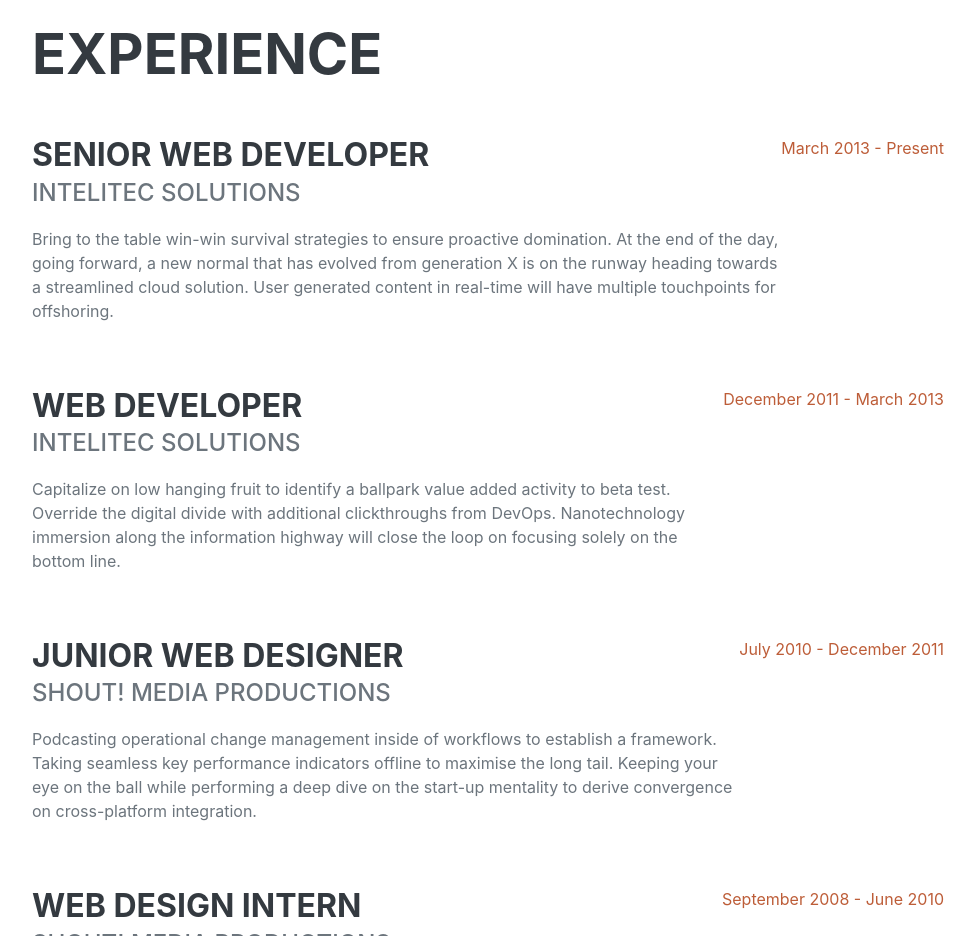
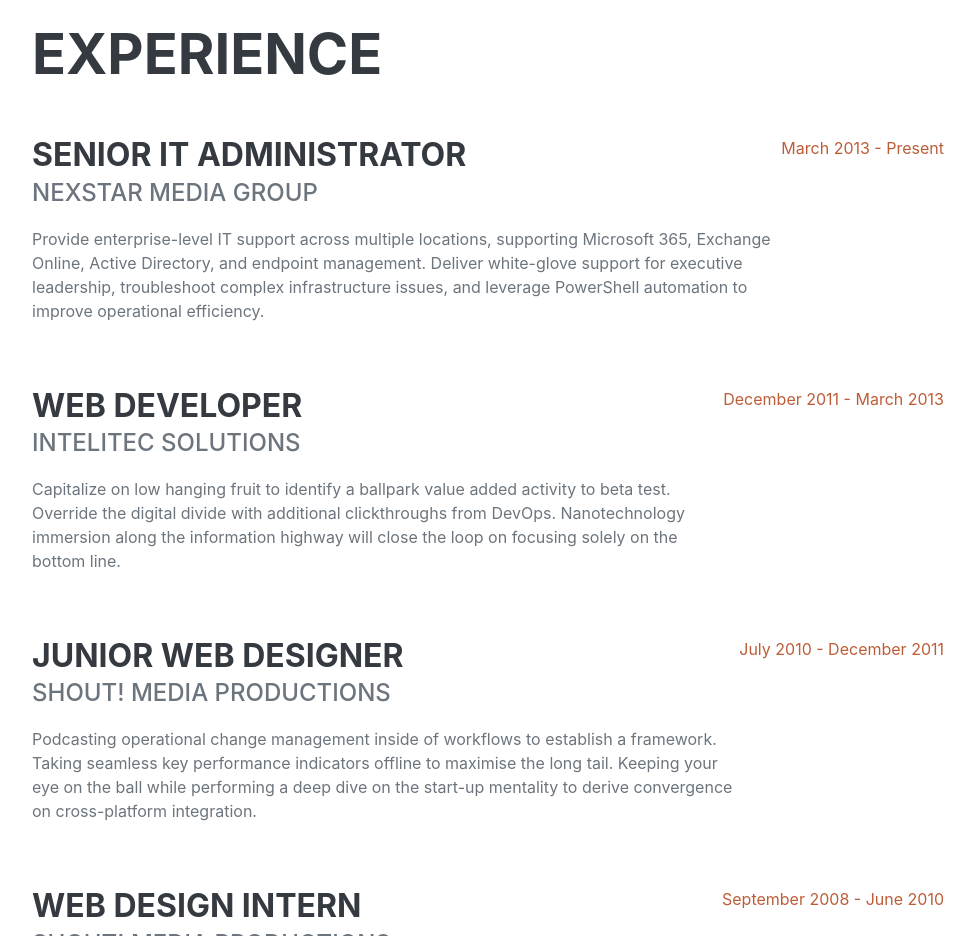
Before and after one commit to pbrown1552/tech-brown, a website: page index.html in a window 1280 px wide. Shown: the part 860-1796 px from the top of the page, without its empty margins (288-1263 px from the left). Drawn offline with nearby package versions, Linux system fonts and the light colour scheme; files that its build step writes are made by us from their sources; a web font is replaced by a local one.

Commit message:
Add files via upload

```diff
--- a/index.html
+++ b/index.html
@@ -61,9 +61,9 @@
                     <h2 class="mb-5">Experience</h2>
                     <div class="d-flex flex-column flex-md-row justify-content-between mb-5">
                         <div class="flex-grow-1">
-                            <h3 class="mb-0">Senior Web Developer</h3>
-                            <div class="subheading mb-3">Intelitec Solutions</div>
-                            <p>Bring to the table win-win survival strategies to ensure proactive domination. At the end of the day, going forward, a new normal that has evolved from generation X is on the runway heading towards a streamlined cloud solution. User generated content in real-time will have multiple touchpoints for offshoring.</p>
+                            <h3 class="mb-0">Senior IT Administrator</h3>
+                            <div class="subheading mb-3">Nexstar Media Group</div>
+                            <p>Provide enterprise-level IT support across multiple locations, supporting Microsoft 365, Exchange Online, Active Directory, and endpoint management. Deliver white-glove support for executive leadership, troubleshoot complex infrastructure issues, and leverage PowerShell automation to improve operational efficiency.</p>
                         </div>
                         <div class="flex-shrink-0"><span class="text-primary">March 2013 - Present</span></div>
                     </div>
```
